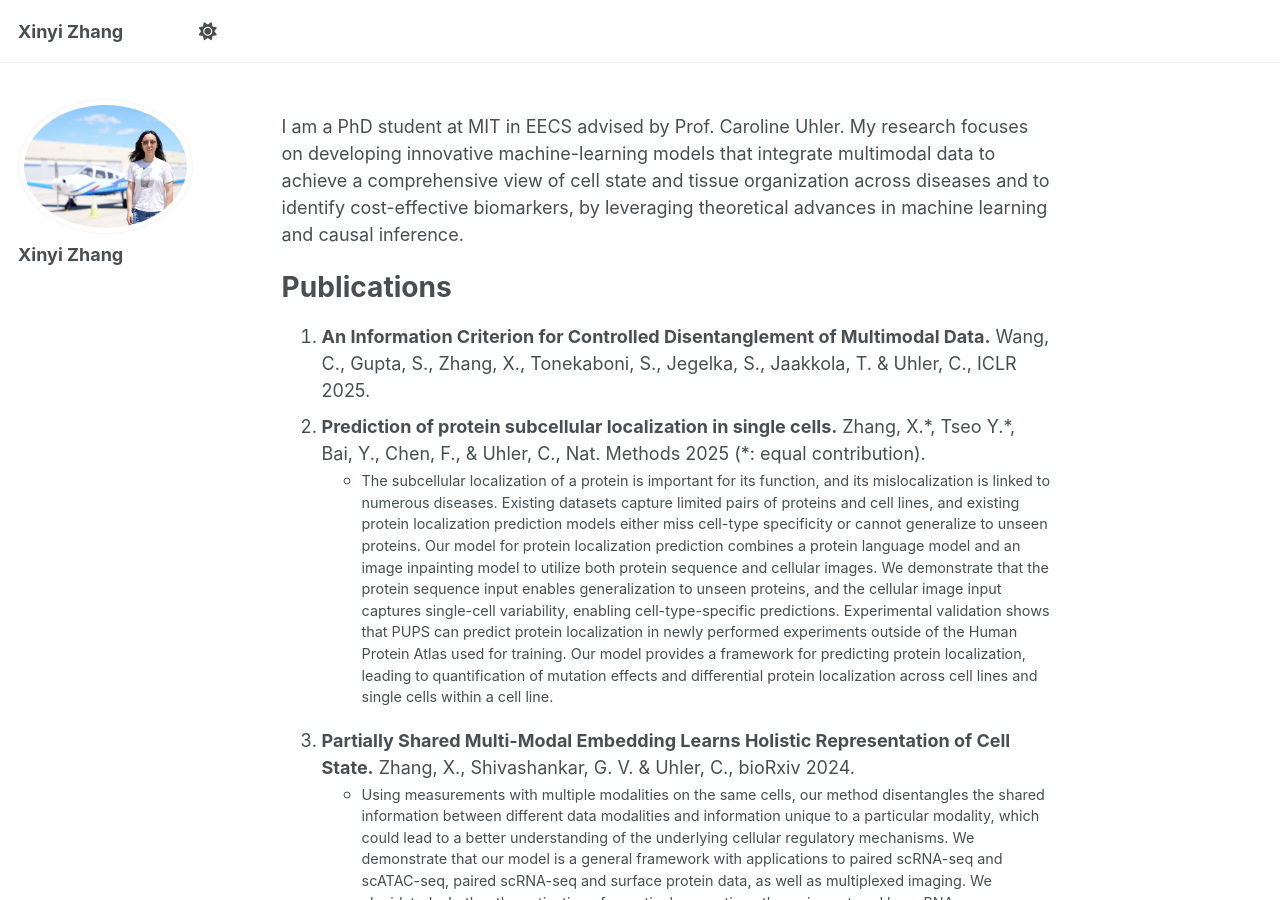
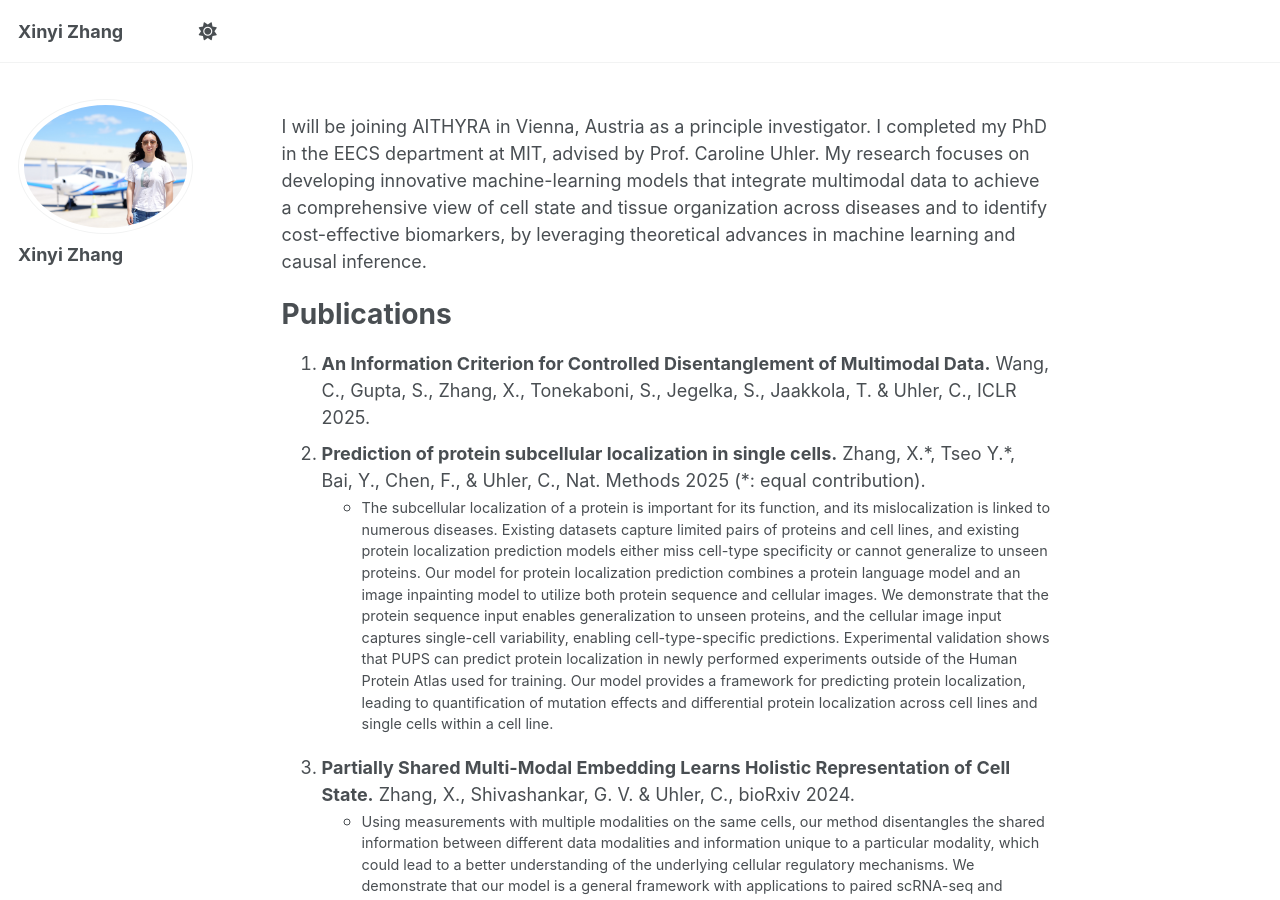
Before and after one commit to xinyiz98/xinyiz98.github.io, a Jekyll site: the page built from _pages/about.md, in a window 1280 px wide and 900 px high. Built offline with Jekyll 4.4.1, drawn with Linux system fonts in a browser that asks for light colours.

Commit message:
Update about.md

```diff
--- a/_pages/about.md
+++ b/_pages/about.md
@@ -7,7 +7,7 @@ redirect_from:
   - /about.html
 ---
 
-I am a PhD student at MIT in EECS advised by Prof. Caroline Uhler. My research focuses on developing innovative machine-learning models that integrate multimodal data to achieve a comprehensive view of cell state and tissue organization across diseases and to identify cost-effective biomarkers, by leveraging theoretical advances in machine learning and causal inference.
+I will be joining AITHYRA in Vienna, Austria as a principle investigator. I completed my PhD in the EECS department at MIT, advised by Prof. Caroline Uhler. My research focuses on developing innovative machine-learning models that integrate multimodal data to achieve a comprehensive view of cell state and tissue organization across diseases and to identify cost-effective biomarkers, by leveraging theoretical advances in machine learning and causal inference.
 
 Publications
 ======
```
